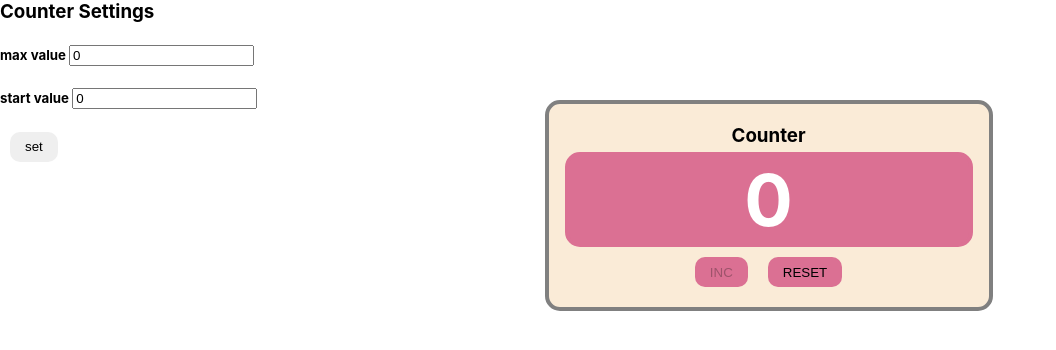
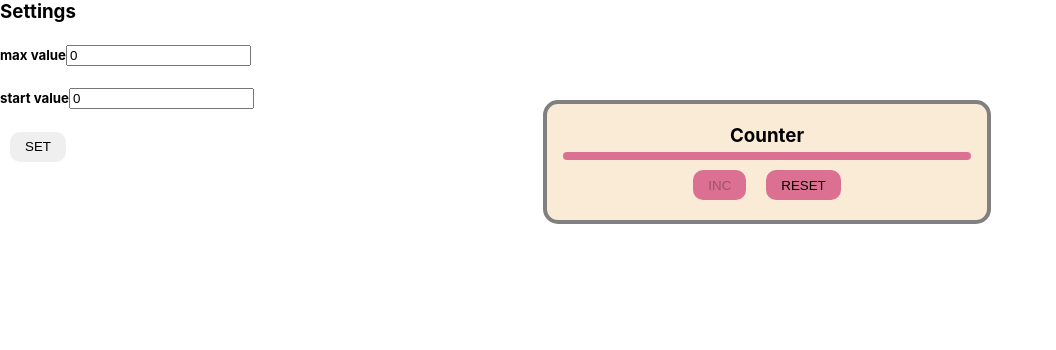
Before and after one commit to LizaAgey/inc_counter, a React (Create React App) app: page / in a window 1280 px wide. Shown: the top 350 px of the page, without its empty margins (0-1056 px from the left). Built offline with nearby package versions, Linux system fonts and the light colour scheme.

Commit message:
fix:refactoring

```diff
--- a/src/App.tsx
+++ b/src/App.tsx
@@ -2,51 +2,38 @@ import React, {useEffect, useState} from 'react';
 import './App.css';
 import Counter from './components/Counter/Counter';
 import Settings from './components/Settings/Settings';
+import {setValueToLS} from './utils/LocaStorageUtils/setValueToLS';
+import {getValueFromLS} from './utils/LocaStorageUtils/getValueFromLS';
 
 function App() {
     const [maxValue, setMaxValue] = useState(0)
     const [minValue, setMinValue] = useState(0)
     const [number, setNumber] = useState(0)
 
-    useEffect(() => getMaxValueFromLS(), [])
-    useEffect(() => getMinValueFromLS(), [])
-    useEffect(() => setMinValueToLS(), [minValue])
-    // useEffect(() => valuesSetter(lsMinValueKey, minValue), [minValue])
+    const setupOnLoad = () => {
+        applyMaxValueFromSettings()
+        applyMinValueFromSettings()
+    };
+
+    useEffect(() => setupOnLoad(), [])
 
     const lsMaxValueKey = 'maxValue'
     const lsMinValueKey = 'minValue'
 
-    const setMaxValueToLS = () => {
-        localStorage.setItem(lsMaxValueKey, JSON.stringify(maxValue))
-    };
-    const setMinValueToLS = () => {
-        localStorage.setItem(lsMinValueKey, JSON.stringify(minValue))
-    };
-    // const valuesSetter = (key: string, value: number) => {
-    //     localStorage.setItem(key, JSON.stringify(value))
-    // };
-
-    const getMaxValueFromLS = () => {
-        let valueAsStr = localStorage.getItem(lsMaxValueKey)
-        if (valueAsStr) {
-            let newValue = JSON.parse(valueAsStr)
-            setMaxValue(newValue)
-        }
-    };
-    const getMinValueFromLS = () => {
-        let valueAsStr = localStorage.getItem(lsMinValueKey)
-        if (valueAsStr) {
-            let newValue = JSON.parse(valueAsStr)
-            setMinValue(newValue)
-            setNumber(newValue)
-        }
+    const applyMaxValueFromSettings = () => {
+        setMaxValue(getValueFromLS(lsMaxValueKey))
     };
 
-    const combinedValueGetter = () => {
-        // valuesSetter(lsMaxValueKey, maxValue)
-        setMaxValueToLS()
-        getMaxValueFromLS()
-        getMinValueFromLS()
+    const applyMinValueFromSettings = () => {
+        setMinValue(getValueFromLS(lsMinValueKey))
+        setNumber(getValueFromLS(lsMinValueKey))
+    };
+
+    const saveSettings = () => {
+        setValueToLS(lsMaxValueKey, maxValue)
+        setValueToLS(lsMinValueKey, minValue)
+        applyMaxValueFromSettings()
+        applyMinValueFromSettings()
     };
 
     return (
@@ -56,10 +43,10 @@ function App() {
                 minValue={minValue}
                 setMaxValue={setMaxValue}
                 setMinValue={setMinValue}
-                combinedValueGetter={combinedValueGetter}
+                saveSettings={saveSettings}
             />
             <Counter
-                maxValue={maxValue}
+                maxValue={getValueFromLS(lsMaxValueKey)}
                 minValue={minValue}
                 number={number}
                 setNumber={setNumber}
--- a/src/components/Counter/Counter.tsx
+++ b/src/components/Counter/Counter.tsx
@@ -14,20 +14,11 @@ const Counter: React.FC<CounterType> = ({
                                             maxValue,
                                             minValue,
                                             number,
-                                            setNumber,
-
+                                            setNumber
                                         }) => {
-
     const incNumber = () => {
-        let maxValueAsStr = localStorage.getItem('maxValue')
-        let newMaxValue
-        if (maxValueAsStr) {
-            newMaxValue = JSON.parse(maxValueAsStr)
-        }
-
-
         let newNumber = number + 1
-        newNumber < newMaxValue + 1 ? setNumber(newNumber) : setNumber(newMaxValue)
+        newNumber < maxValue + 1 ? setNumber(newNumber) : setNumber(maxValue)
     };
 
     const resetNumber = () => {
--- a/src/components/Settings/Settings.tsx
+++ b/src/components/Settings/Settings.tsx
@@ -1,4 +1,4 @@
-import React, {ChangeEvent, useEffect, useState} from 'react';
+import React, {ChangeEvent} from 'react';
 import Button from '../Button/Button';
 
 type SettingsType = {
@@ -6,7 +6,7 @@ type SettingsType = {
     minValue: number
     setMaxValue: (maxValue: number) => void
     setMinValue: (minValue: number) => void
-    combinedValueGetter: () => void
+    saveSettings: () => void
 }
 
 const Settings: React.FC<SettingsType> = ({
@@ -14,7 +14,7 @@ const Settings: React.FC<SettingsType> = ({
                                               minValue,
                                               setMaxValue,
                                               setMinValue,
-                                              combinedValueGetter
+                                              saveSettings
                                           }) => {
 
     const maxValueHandler = (event: ChangeEvent<HTMLInputElement>) => {
@@ -27,12 +27,16 @@ const Settings: React.FC<SettingsType> = ({
 
     return (
         <div>
-            <h3>Counter Settings</h3>
-            <h5>max value <input type="number" value={maxValue} onChange={maxValueHandler}/></h5>
-            <h5>start value <input type="number" value={minValue} onChange={minValueHandler}/></h5>
+            <h3>Settings</h3>
+            <h5>max value
+                <input type="number" value={maxValue} onChange={maxValueHandler}/>
+            </h5>
+            <h5>start value
+                <input type="number" value={minValue} onChange={minValueHandler}/>
+            </h5>
             <Button
-                name={'set'}
-                onClickCallback={combinedValueGetter}
+                name={'SET'}
+                onClickCallback={saveSettings}
             />
         </div>
     );
--- /dev/null
+++ b/src/utils/LocaStorageUtils/getValueFromLS.tsx
@@ -0,0 +1,8 @@
+export const getValueFromLS = (key: string): number => {
+    let valueAsStr = localStorage.getItem(key)
+    let newValue
+    if (valueAsStr) {
+        newValue = JSON.parse(valueAsStr)
+    }
+    return newValue
+};
--- /dev/null
+++ b/src/utils/LocaStorageUtils/setValueToLS.tsx
@@ -0,0 +1,3 @@
+export const setValueToLS = (key: string, value: number) => {
+    localStorage.setItem(key, JSON.stringify(value))
+};
```
